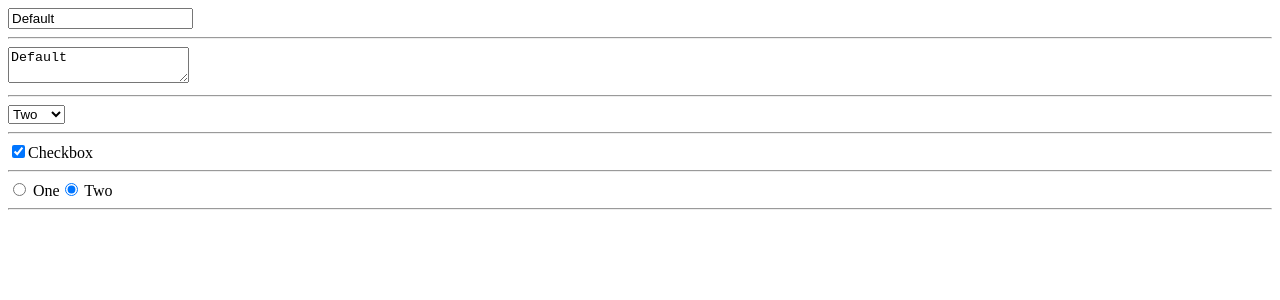
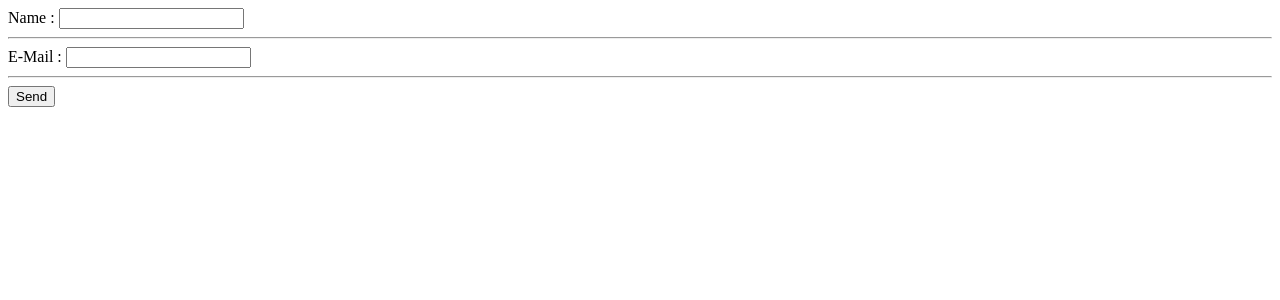
Before and after one commit to Rabee-Omran/Forms-with-React-JS-using-Formik, a React (Create React App) app: page / in a window 1280 px wide. Shown: the top 300 px of the page. Built offline with nearby package versions, Linux system fonts and the light colour scheme.

Commit message:
install formik and build simple form

```diff
--- a/package.json
+++ b/package.json
@@ -6,6 +6,7 @@
     "@testing-library/jest-dom": "^5.11.9",
     "@testing-library/react": "^11.2.5",
     "@testing-library/user-event": "^12.8.3",
+    "formik": "^2.2.6",
     "react": "^17.0.2",
     "react-dom": "^17.0.2",
     "react-scripts": "4.0.3",
--- a/src/App.js
+++ b/src/App.js
@@ -1,35 +1,22 @@
 import React, { Component } from 'react';
-
+import {Formik, Field} from 'formik';
 class App extends Component{
 
-  state = {
-    value: 'Default',
-    selectVal:2,
-    checked:true,
-    radioValue : '2'
+
+  onSubmit = (values) => {
+      console.log(values)
   }
 
-  setValue = (event) => {
-    this.setState({
-      value: event.target.value
-    })
-  }
-  setSelectValue = (event) => {
-    this.setState({
-      selectVal: event.target.value
-    })
+  form = (props) =>{
+    return <form onSubmit = {props.handleSubmit}>
+    <label>Name : </label>
+    <Field name = "name"/><hr/>
+    <label>E-Mail : </label>
+    <Field name = "email"/><hr/>
+      <button type = "submit"> Send</button>
+    </form>
   }
 
-  setCheckedValue = (event) => {
-    this.setState({
-      checked: event.target.checked
-    })
-  }
-  changeRadio = (event) => {
-    this.setState({
-      radioValue: event.target.value
-    })
-  }
 
   render(){
 
@@ -38,21 +25,9 @@ class App extends Component{
 
       <div>
 
-
-          <input value={this.state.value} onChange={this.setValue}/> <hr/>
-          <textarea value={this.state.value} onChange={this.setValue}/> <hr/>
-          <select value= {this.state.selectVal} onChange={this.setSelectValue} >
-            <option value = '1'> One</option>
-            <option value = '2'> Two</option>
-            <option value = '3'> Three</option>
-          </select><hr/>
-          <input type = "checkbox" checked = {this.state.checked} onChange={this.setCheckedValue}/>
-          <label>Checkbox</label><hr/>
-          <div onChange={this.changeRadio}>
-              <input type = "radio" value = '1' checked= {this.state.radioValue === '1' } /> One
-              <input type = "radio" value = '2' checked= {this.state.radioValue === '2' } /> Two
-          </div><hr/>
-
+          <Formik initialValues = {{name: "", email: ""}}onSubmit = {this.onSubmit} >
+            {this.form}
+          </Formik>
 
       </div>
     );
```
Also changed, not shown: 1 other file (tests, documents, lock files or other folders).
